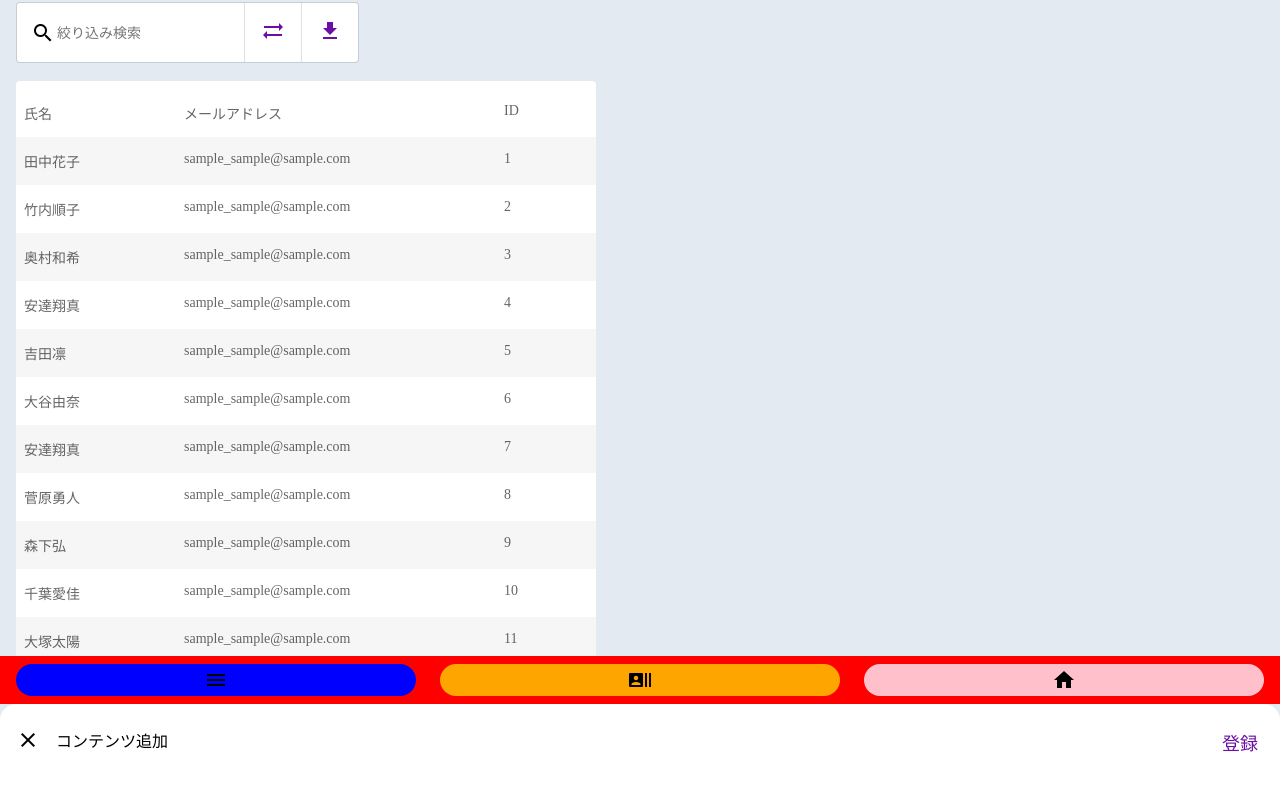
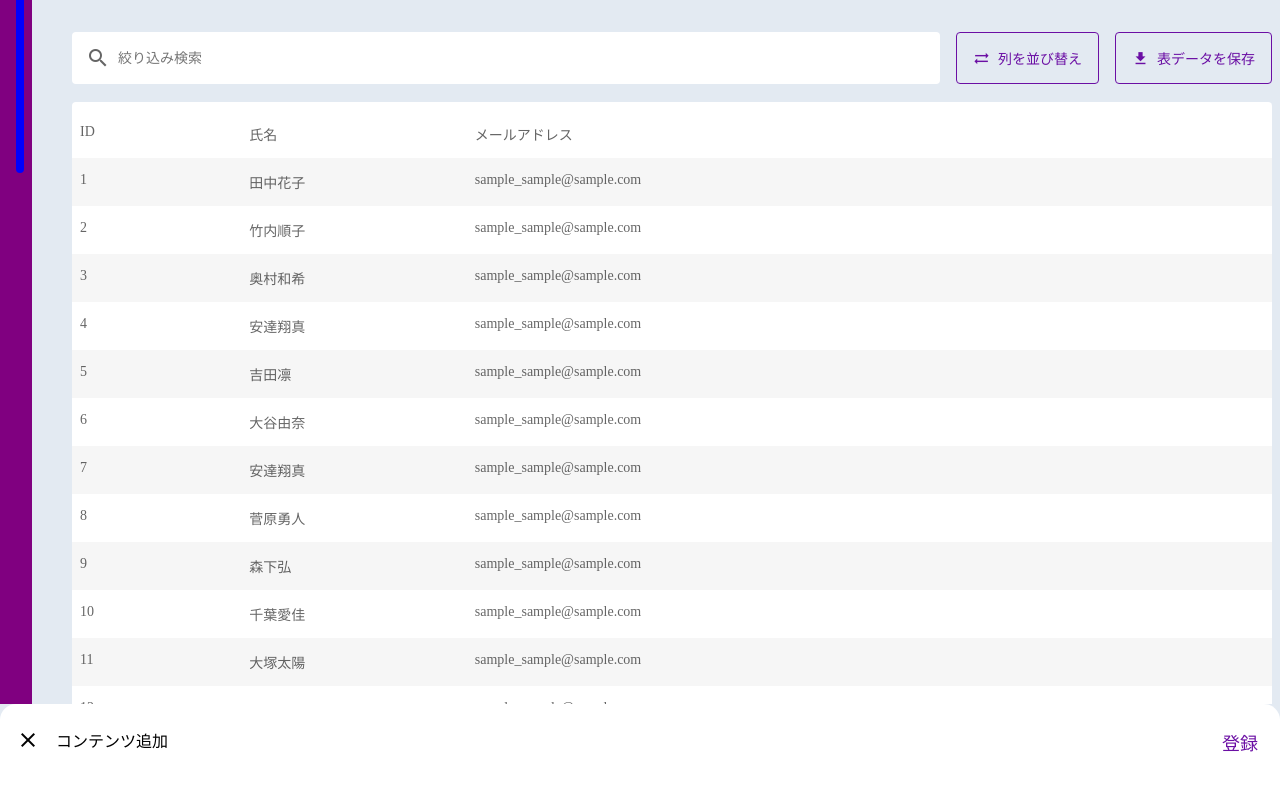
Before and after one commit to yjMiyoshi/management_page, a plain HTML site: page index.html in a window 1280 px wide. Shown: the part 96-885 px from the top of the page. Drawn offline with Linux system fonts and the light colour scheme.

Commit message:
fix pc css

```diff
--- a/css/styles.css
+++ b/css/styles.css
@@ -27,9 +27,13 @@ h1 {
   margin: 0;
 }
 
-.container {
-  display: flex;
+
+.contents {
   padding-bottom: 66px;
+  width: 100%;
+  padding-top: 24px;
+  padding-left: 16px;
+  padding-right: 16px;
 }
 
 /* コンテンツアイコンクリック時に表示させるモーダル */
@@ -47,21 +51,25 @@ h1 {
   padding-bottom: 146px;
   border-radius: 16px 16px 0px 0px;
 }
+
 .content-modal-header {
   display: flex;
   margin-bottom: 30px;
 }
+
 .content-title {
   font-size: 14px;
   opacity: 87%;
   margin-top: 24px;
   margin-bottom: 8px;
 }
+
 .content-note {
   font-size: 12px;
   opacity: 60%;
   margin-top: 4px;
 }
+
 /* content-modal 配下の input */
 .content-modal input {
   color: rgba(0, 0, 0, 0.87);
@@ -76,13 +84,14 @@ h1 {
   padding-bottom: 16px;
   padding-left: 19px;
 }
+
 input[type="color"] {
   background-color: red;
 
 }
 
 /* コンテンツアイコンクリック時、モーダルを表示させる */
-#open:checked + .content-modal {
+#open:checked+.content-modal {
   top: 98px;
 }
 
@@ -113,7 +122,7 @@ input[type="color"] {
   padding: 4px;
 }
 
-.navigation-button + .navigation-button {
+.navigation-button+.navigation-button {
   margin-left: 24px;
 }
 
@@ -161,7 +170,6 @@ input:not(:placeholder-shown) {
 /* レコード部のcss */
 .data-top-parts {
   background-color: #FFFFFF;
-  width: 580px;
   height: 8px;
   border-radius: 4px 4px 0px 0px;
 }
@@ -184,6 +192,7 @@ div.data-body> :nth-child(even) {
 }
 
 .datas {
+  width: 580px;
   font-size: 14px;
 }
 
@@ -215,22 +224,26 @@ div.data-body> :nth-child(even) {
 
 
 .search-box {
-  /* padding: 14px 12px; */
-  margin-left: 14px;
+  width: 100%;
+  padding: 14px;
+  /* margin-left: 14px; */
   display: flex;
   align-items: center;
+  flex-grow: 1;
 }
 
 .header-top-contents {
-  width: 343px;
+  width: 100%;
   margin-bottom: 24px;
   display: flex;
   align-items: center;
   justify-content: space-between;
 }
+
 .add-content {
   margin-left: 16px;
 }
+
 .register {
   margin: 0 0 0 auto;
   color: #6B0FA4;
@@ -240,29 +253,19 @@ div.data-body> :nth-child(even) {
 
 .header-second-contents {
   background-color: #FFFFFF;
-  width: 343px;
+  width: 100%;
   margin-bottom: 18px;
   border-radius: 4px;
   background-clip: padding-box;
   border: 1px solid rgba(0, 0, 0, 0.12);
   display: flex;
   justify-content: space-between;
+  justify-items: center;
 }
 
 [type="search"] {
   font-size: 14px;
   border: none;
-}
-
-.contents {
-  margin-top: 24px;
-  margin-left: 16px;
-  margin-right: 16px;
-}
-
-.header-second-contents {
-  display: flex;
-  justify-items: center;
 }
 
 .header-title {
@@ -314,33 +317,34 @@ table {
     box-sizing: border-box;
   }
 
-  /* SP画面 */
   html {
-    max-height: 100%;
     height: 100%;
   }
 
   body {
     background-color: #e3eaf2;
     margin: 0%;
-    max-height: 100%;
     height: 100%;
     overflow: hidden;
   }
 
   .main {
-    max-height: 100%;
     height: 100%;
     overflow-y: scroll;
+
+    display: flex;
   }
 
   h1 {
     margin: 0;
   }
 
-  .container {
-    display: flex;
+
+  .contents {
     padding-bottom: 66px;
+    padding-top: 42px;
+    padding-left: 40px;
+    padding-right: 40px;
   }
 
   /* コンテンツアイコンクリック時に表示させるモーダル */
@@ -358,21 +362,25 @@ table {
     padding-bottom: 146px;
     border-radius: 16px 16px 0px 0px;
   }
+
   .content-modal-header {
     display: flex;
     margin-bottom: 30px;
   }
+
   .content-title {
     font-size: 14px;
     opacity: 87%;
     margin-top: 24px;
     margin-bottom: 8px;
   }
+
   .content-note {
     font-size: 12px;
     opacity: 60%;
     margin-top: 4px;
   }
+
   /* content-modal 配下の input */
   .content-modal input {
     color: rgba(0, 0, 0, 0.87);
@@ -387,29 +395,33 @@ table {
     padding-bottom: 16px;
     padding-left: 19px;
   }
+
   input[type="color"] {
     background-color: red;
 
   }
 
   /* コンテンツアイコンクリック時、モーダルを表示させる */
-  #open:checked + .content-modal {
+  #open:checked+.content-modal {
     top: 98px;
   }
 
   /* メニューを最下部に固定 */
   .navigation {
     z-index: 10;
-    background-color: red;
-    position: absolute;
+    background-color: purple;
+    position: static;
     left: 0;
     bottom: 0;
-    height: 48px;
+    height: 100%;
     overflow: hidden;
-    width: 100%;
+    width: 80px;
     display: flex;
-    justify-content: space-between;
+    flex-direction: column;
+    justify-content: flex-start;
     padding: 8px 16px;
+
+
   }
 
   .navigation-button {
@@ -424,7 +436,7 @@ table {
     padding: 4px;
   }
 
-  .navigation-button + .navigation-button {
+  .navigation-button+.navigation-button {
     margin-left: 24px;
   }
 
@@ -446,11 +458,19 @@ table {
     background-color: #6B0FA4;
     border-radius: 4px;
     align-items: center;
+
+    display: none;
   }
 
   .search {
     opacity: 60%;
     font-size: 20px;
+  }
+  div.search-box > input {
+    padding-left: 8px;
+  }
+  div.search-box > .material-icons {
+    opacity: 60%;
   }
 
   input:not(:placeholder-shown) {
@@ -458,21 +478,26 @@ table {
   }
 
   .custom-button {
+    height: 100%;
     color: #6B0FA4;
-    /* 初期値(背景色無効) */
-    background-color: transparent;
     cursor: pointer;
-    padding: 16px;
+    padding-left: 16px;
+    padding-right: 16px;
+    padding-top: 0;
+    padding-bottom: 0;
+    margin-left: 16px;
     /* 背景だけを透過をさせる */
     background-clip: padding-box;
-    border-left: 1px solid rgba(0, 0, 0, 0.12);
+    border: 1px solid #6B0FA4;
+    border-radius: 4px;
+    display: flex;
+    align-items: center;
   }
 
 
   /* レコード部のcss */
   .data-top-parts {
     background-color: #FFFFFF;
-    width: 580px;
     height: 8px;
     border-radius: 4px 4px 0px 0px;
   }
@@ -496,6 +521,7 @@ table {
 
   .datas {
     font-size: 14px;
+    width: auto;
   }
 
   .id,
@@ -508,17 +534,17 @@ table {
   }
 
   .id {
-    width: 100px;
-    /* sp画面時.idを最後尾に */
-    /* order: 1; */
+    width: 180px;
+    /* pc画面時idセルを先頭に */
+    order: -1;
   }
 
   .name {
-    width: 160px;
+    width: 240px;
   }
 
   .email {
-    width: 320px;
+    width: 860px;
   }
 
 
@@ -527,21 +553,25 @@ table {
 
   .search-box {
     /* padding: 14px 12px; */
-    margin-left: 14px;
     display: flex;
     align-items: center;
+    background-color: #FFFFFF;
+    padding-left: 14px;
+    border-radius: 4px;
   }
 
   .header-top-contents {
-    width: 343px;
-    margin-bottom: 24px;
+    width: 100%;
+    margin-bottom: 40px;
     display: flex;
     align-items: center;
     justify-content: space-between;
   }
+
   .add-content {
     margin-left: 16px;
   }
+
   .register {
     margin: 0 0 0 auto;
     color: #6B0FA4;
@@ -550,14 +580,16 @@ table {
   }
 
   .header-second-contents {
-    background-color: #FFFFFF;
-    width: 343px;
+    background-color: transparent;
+    width: 100%;
+    height: 52px;
     margin-bottom: 18px;
     border-radius: 4px;
     background-clip: padding-box;
-    border: 1px solid rgba(0, 0, 0, 0.12);
+    border: none;
     display: flex;
     justify-content: space-between;
+    justify-items: center;
   }
 
   [type="search"] {
@@ -565,19 +597,8 @@ table {
     border: none;
   }
 
-  .contents {
-    margin-top: 24px;
-    margin-left: 16px;
-    margin-right: 16px;
-  }
-
-  .header-second-contents {
-    display: flex;
-    justify-items: center;
-  }
-
   .header-title {
-    font-size: 22px;
+    font-size: 32px;
     font-weight: normal;
   }
 
@@ -612,6 +633,12 @@ table {
   }
 
   .button-label {
-    display: none;
+    display: inline;
+    white-space: nowrap;
+    font-size: 14px;
+    padding-left: 8px;
+  }
+  .header-button-icon {
+    font-size: 17px;
   }
 }
--- a/index.html
+++ b/index.html
@@ -16,7 +16,6 @@
       <form action="#" method="post">
         <div class="content-modal-header">
           <label for="open"><i class="material-icons">close</i></label>
-
           <div class="add-content">コンテンツ追加</div>
           <button type="submit" class="register">登録</button>
         </div>
@@ -64,7 +63,6 @@
         <!-- <div class="sidebar-word">ホーム</div> -->
       </div>
     </nav>
-    <div class="container">
     <div class="contents">
       <div class="header-top-contents">
         <h1 class="header-title">コンテンツ一覧</h1>
@@ -79,18 +77,14 @@
           <input type="search" placeholder="絞り込み検索">
         </div>
         <div class="header-button">
-            <div class="order">
           <button class="custom-button">
-                <i class="material-icons">sync_alt</i>
+            <i class="material-icons header-button-icon">sync_alt</i>
             <span class="button-label">列を並び替え</span>
           </button>
-            </div>
-            <div class="save">
           <button class="custom-button">
-                <i class="material-icons">file_download</i>
+            <i class="material-icons header-button-icon">file_download</i>
             <span class="button-label">表データを保存</span>
           </button>
-            </div>
         </div>
       </div>
       <div class="datas">
@@ -170,7 +164,6 @@
       </div>
     </div>
   </div>
-  </div>
 </body>
 
 </html>
```
Lines whose indentation alone changed are shown as unchanged.
